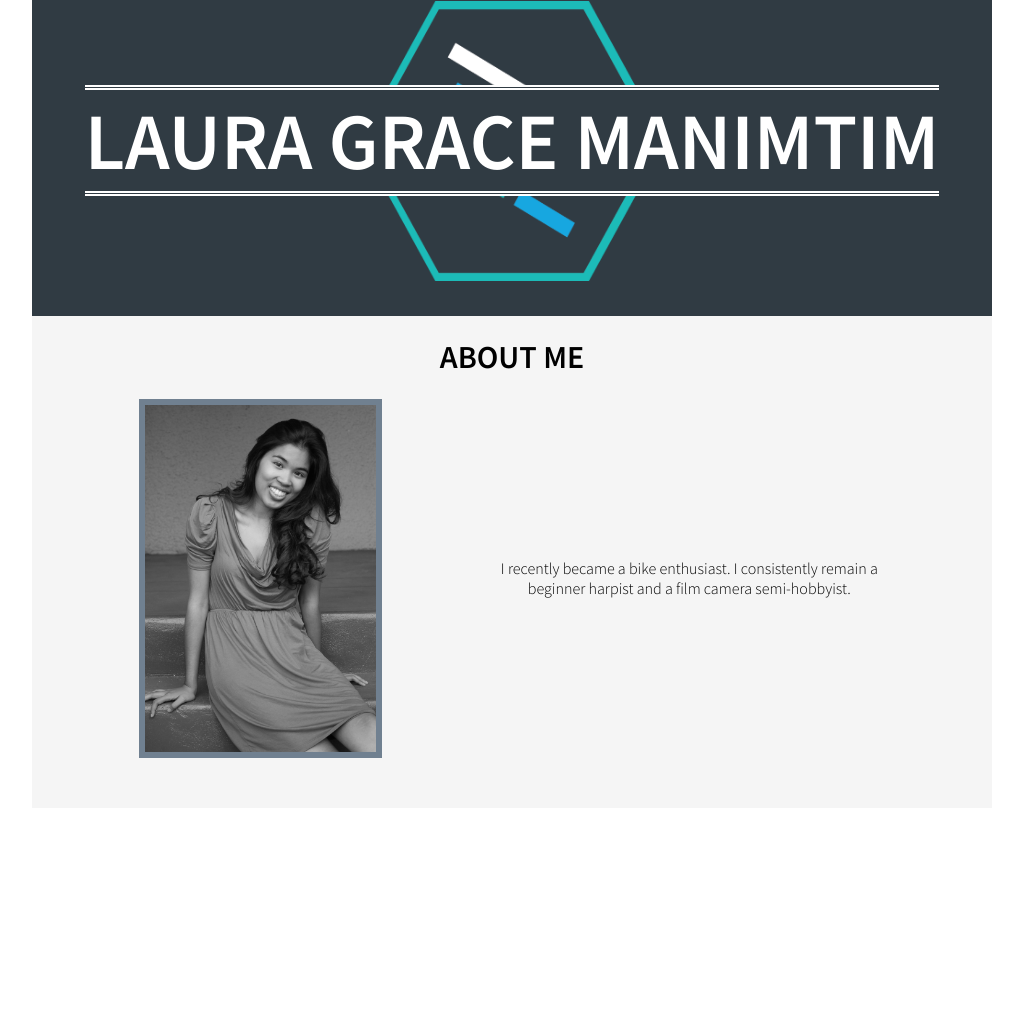
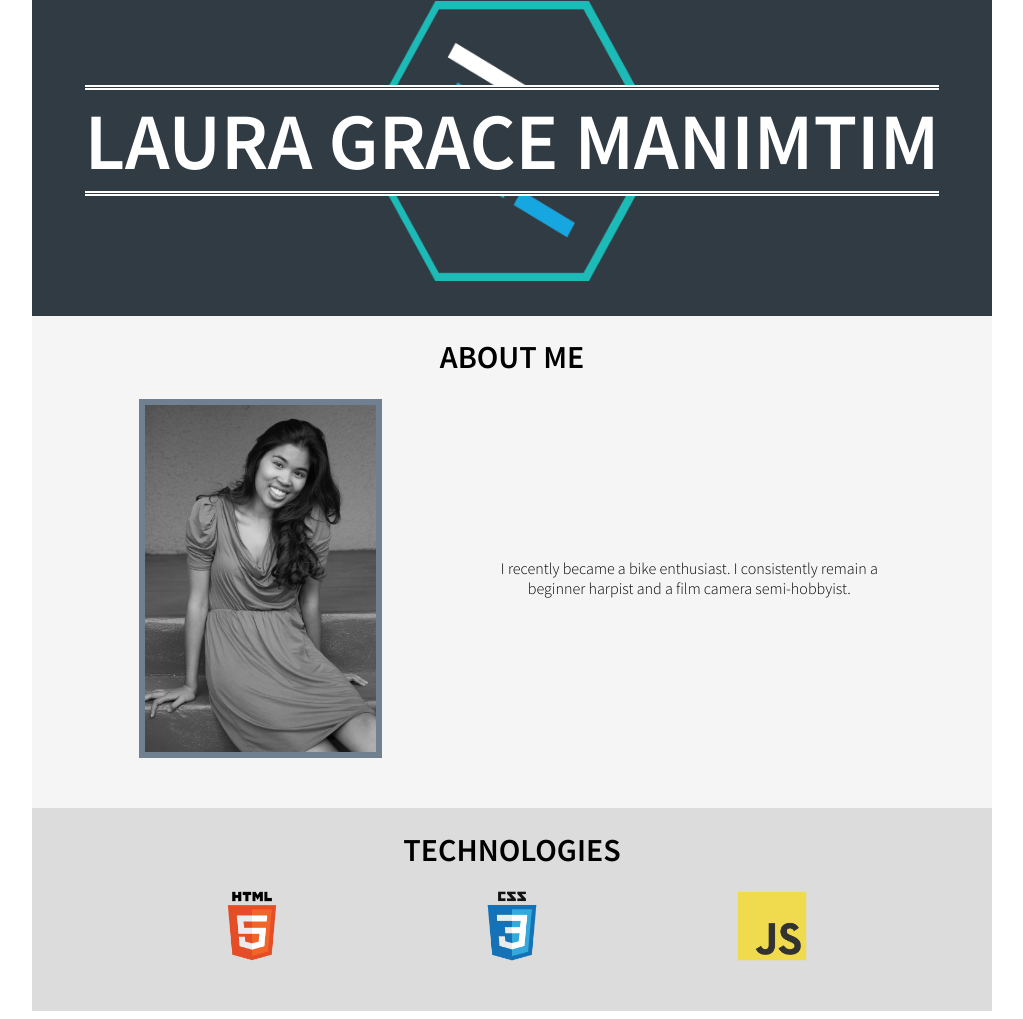
Before and after one commit to lauragracem/prep-portfolio, a website: page index.html in a window 1280 px wide. Shown: the part 125-1144 px from the top of the page, without its empty margins (128-1151 px from the left). Before the commit the page ends 941 px from the top, so only its background shows below. Drawn offline with Linux system fonts and the light colour scheme.

Commit message:
Technologies HTML

```diff
--- a/index.html
+++ b/index.html
@@ -31,6 +31,12 @@
           </p>
         </div>
       </div>
+      <div id="tech" class="row justify-evenly pb-50 tech-section">
+        <h1 class="col-12">TECHNOLOGIES</h1>
+        <img class="col-1" alt="HTML 5 logo" src="assets/html-logo.png">
+        <img class="col-1" alt="CSS 3 logo" src="assets/css-logo.png">
+        <img class="col-1" alt="Javascript logo" src="assets/js-logo.png">
+      </div>
     </div>
   </body>
 
```
